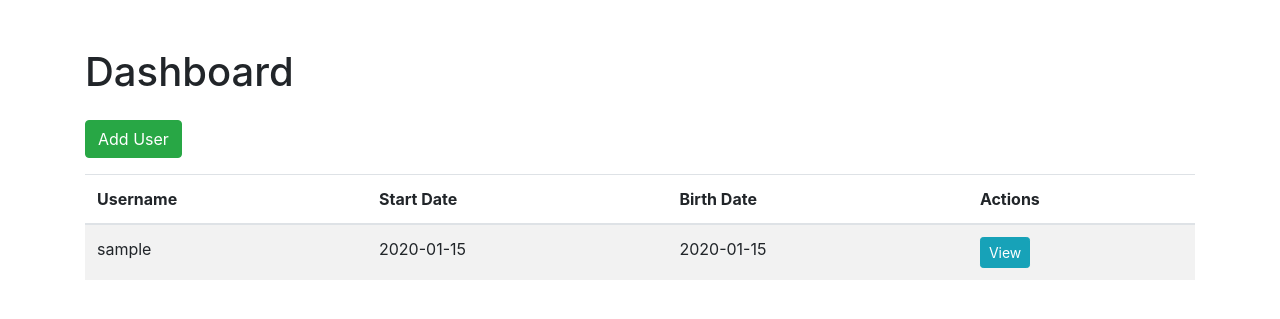
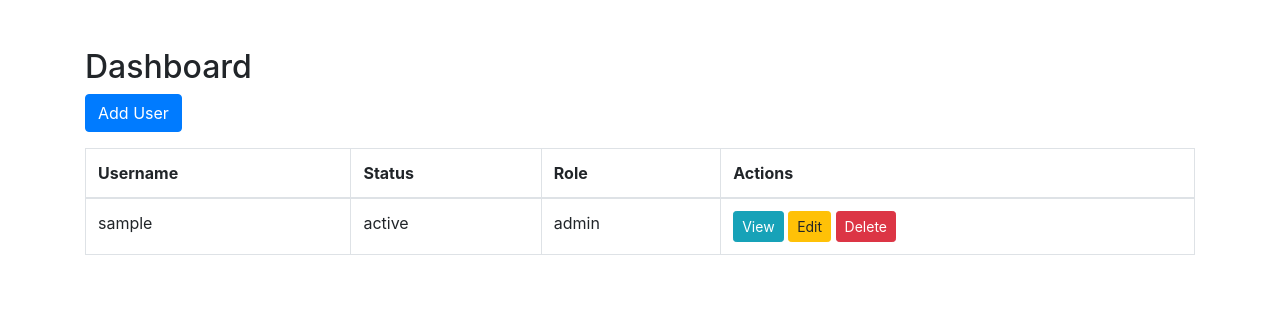
Before and after one commit to ChristopherStrom/PTO-Tracker, a Flask app: page /dashboard in a window 1280 px wide. Shown: the part 56-375 px from the top of the page. Run offline with Flask 3, Linux system fonts and the light colour scheme; a user stored in the database is signed in; tables that the repository leaves empty hold one stand-in row (values such as "Sample post"); some libraries are stand-ins or nearby versions.

Commit message:
Update dashboard.html

```diff
--- a/templates/dashboard.html
+++ b/templates/dashboard.html
@@ -1,13 +1,13 @@
 {% extends "base.html" %}
 {% block content %}
-    <h1 class="mb-4">Dashboard</h1>
-    <a href="{{ url_for('add_user') }}" class="btn btn-success mb-3">Add User</a>
-    <table class="table table-striped">
+    <h2>Dashboard</h2>
+    <a href="{{ url_for('add_user') }}" class="btn btn-primary">Add User</a>
+    <table class="table table-bordered mt-3">
         <thead>
             <tr>
                 <th>Username</th>
-                <th>Start Date</th>
-                <th>Birth Date</th>
+                <th>Status</th>
+                <th>Role</th>
                 <th>Actions</th>
             </tr>
         </thead>
@@ -15,10 +15,14 @@
             {% for user in users %}
                 <tr>
                     <td>{{ user.username }}</td>
-                    <td>{{ user.start_date }}</td>
-                    <td>{{ user.birth_date }}</td>
+                    <td>{{ user.status }}</td>
+                    <td>{{ user.role }}</td>
                     <td>
                         <a href="{{ url_for('view_user', user_id=user.id) }}" class="btn btn-info btn-sm">View</a>
+                        <a href="{{ url_for('edit_user', user_id=user.id) }}" class="btn btn-warning btn-sm">Edit</a>
+                        <form action="{{ url_for('delete_user', user_id=user.id) }}" method="post" style="display:inline;">
+                            <button type="submit" class="btn btn-danger btn-sm">Delete</button>
+                        </form>
                     </td>
                 </tr>
             {% endfor %}
```
